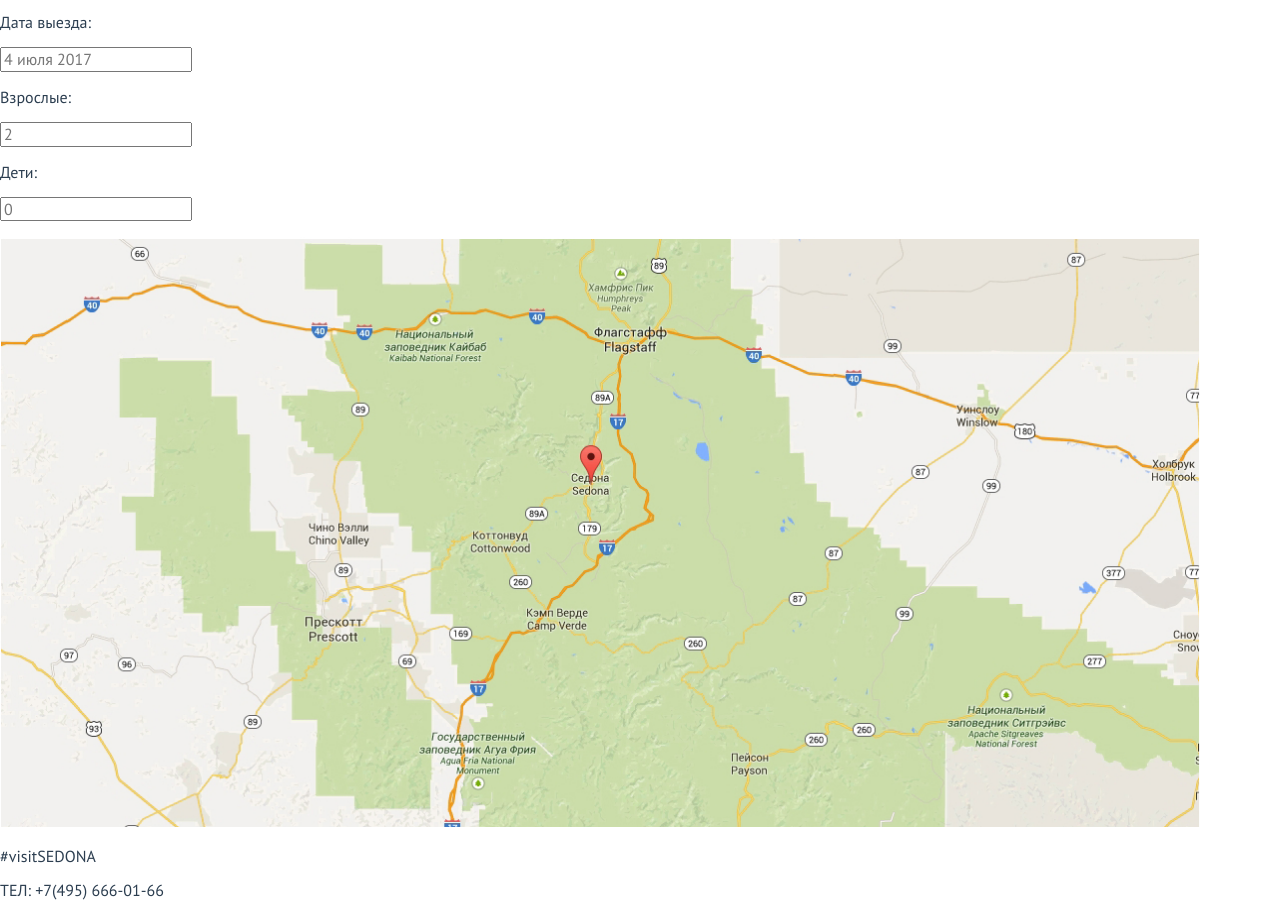
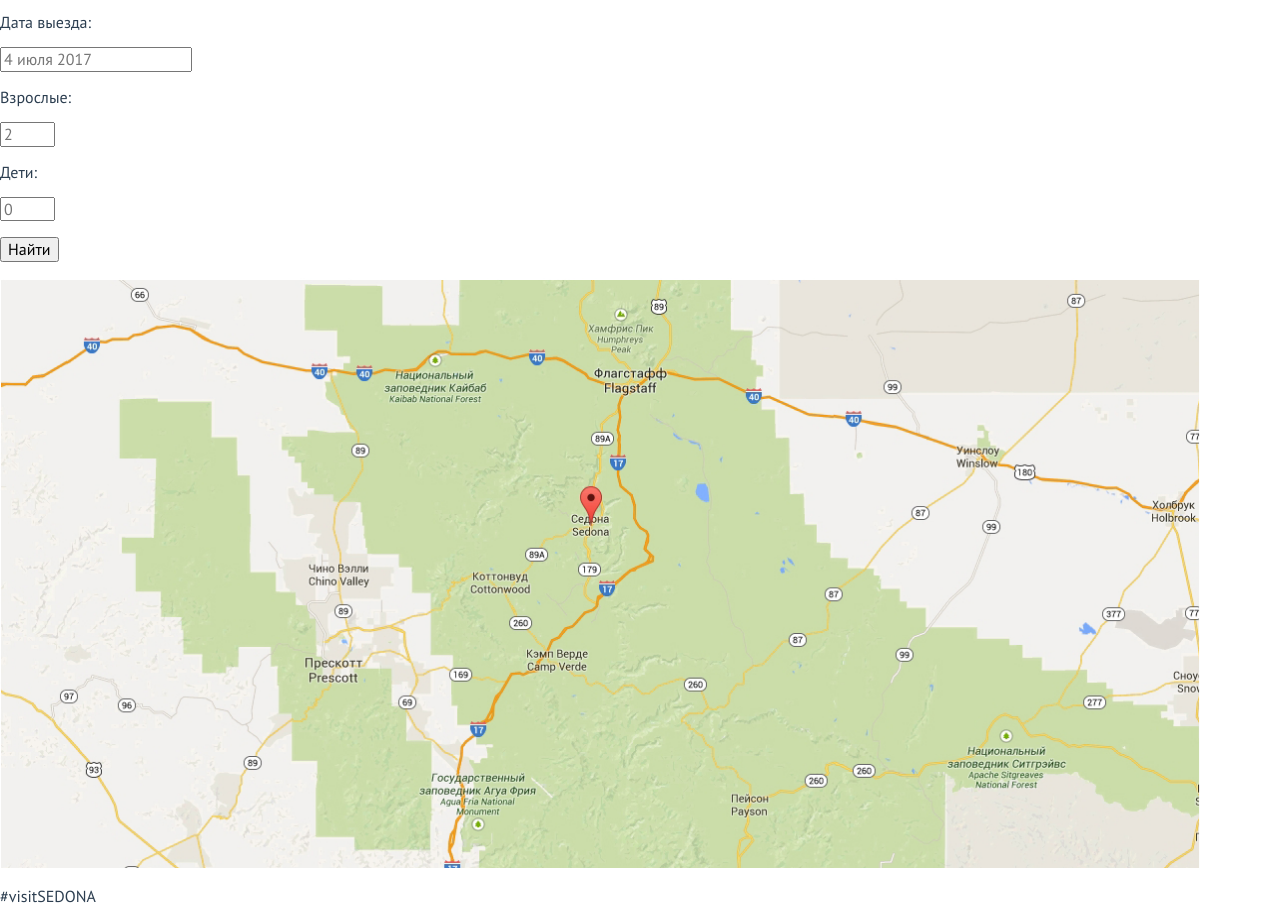
Before and after one commit to EgorTalko/Sedona, a website built with Vite: page index.html in a window 1280 px wide. Shown: the part 3086-3998 px from the top of the page. Built offline with nearby package versions, Linux system fonts and the light colour scheme; files whose address does not match are found by name.

Commit message:
Сделал кнопку

```diff
--- a/index.html
+++ b/index.html
@@ -213,9 +213,11 @@
             <p class="search-form-item">
               <input
                 class="advantages-search advantages-age"
-                type="text"
+                type="number"
                 name="age"
                 id="advantages-age"
+                min="0"
+                max="10"
                 placeholder="2"
               />
             </p>
@@ -224,13 +226,18 @@
             <p class="search-form-item">
               <input
                 class="advantages-search advantages-age"
-                type="text"
+                type="number"
                 name="age"
                 id="advantages-age"
+                min="0"
+                max="10"
                 placeholder="0"
               />
             </p>
           </form>
+          <p>
+            <button class="button" type="button">Найти</button>
+          </p>
         </section>
 
         <section>
```
